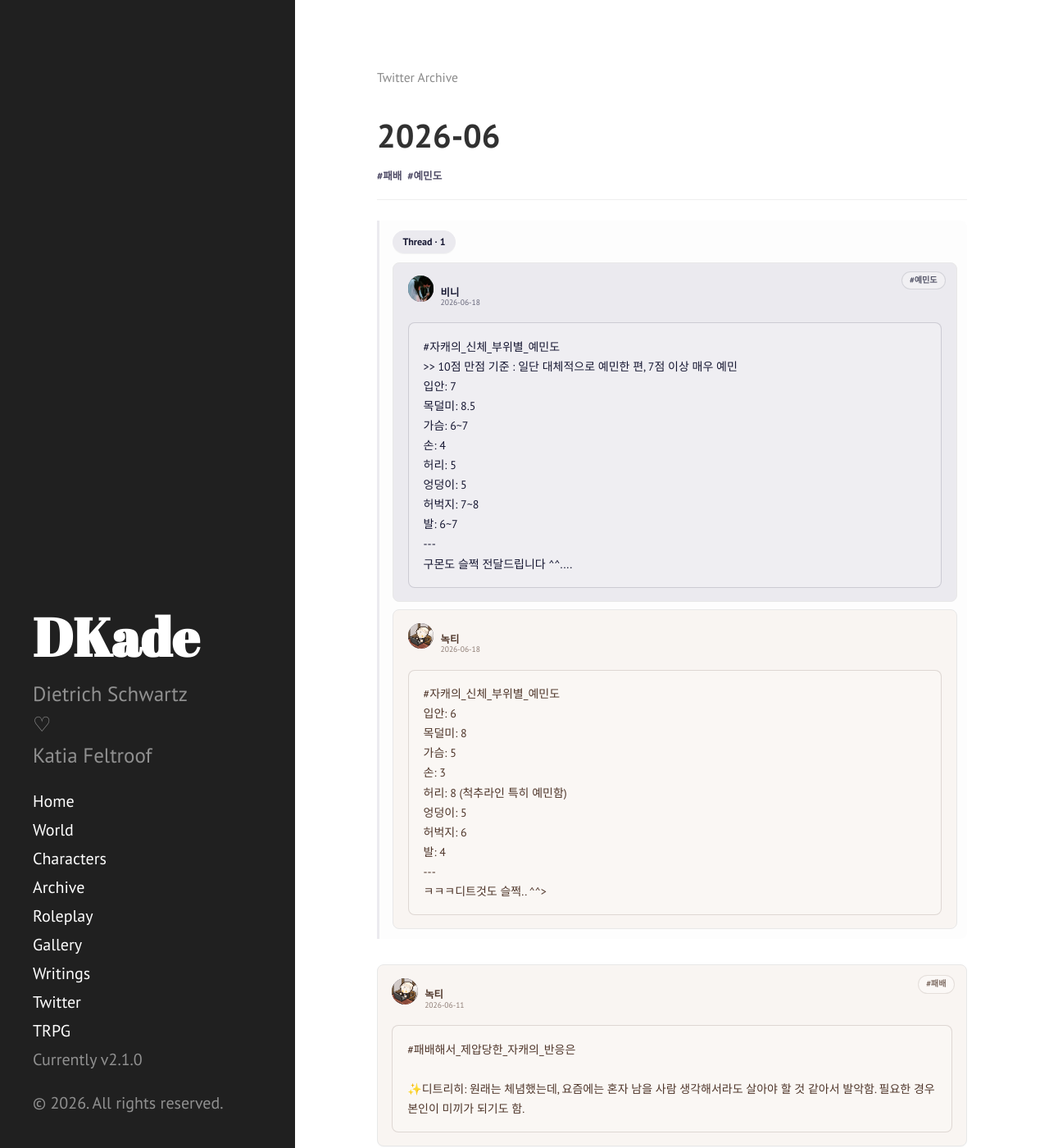
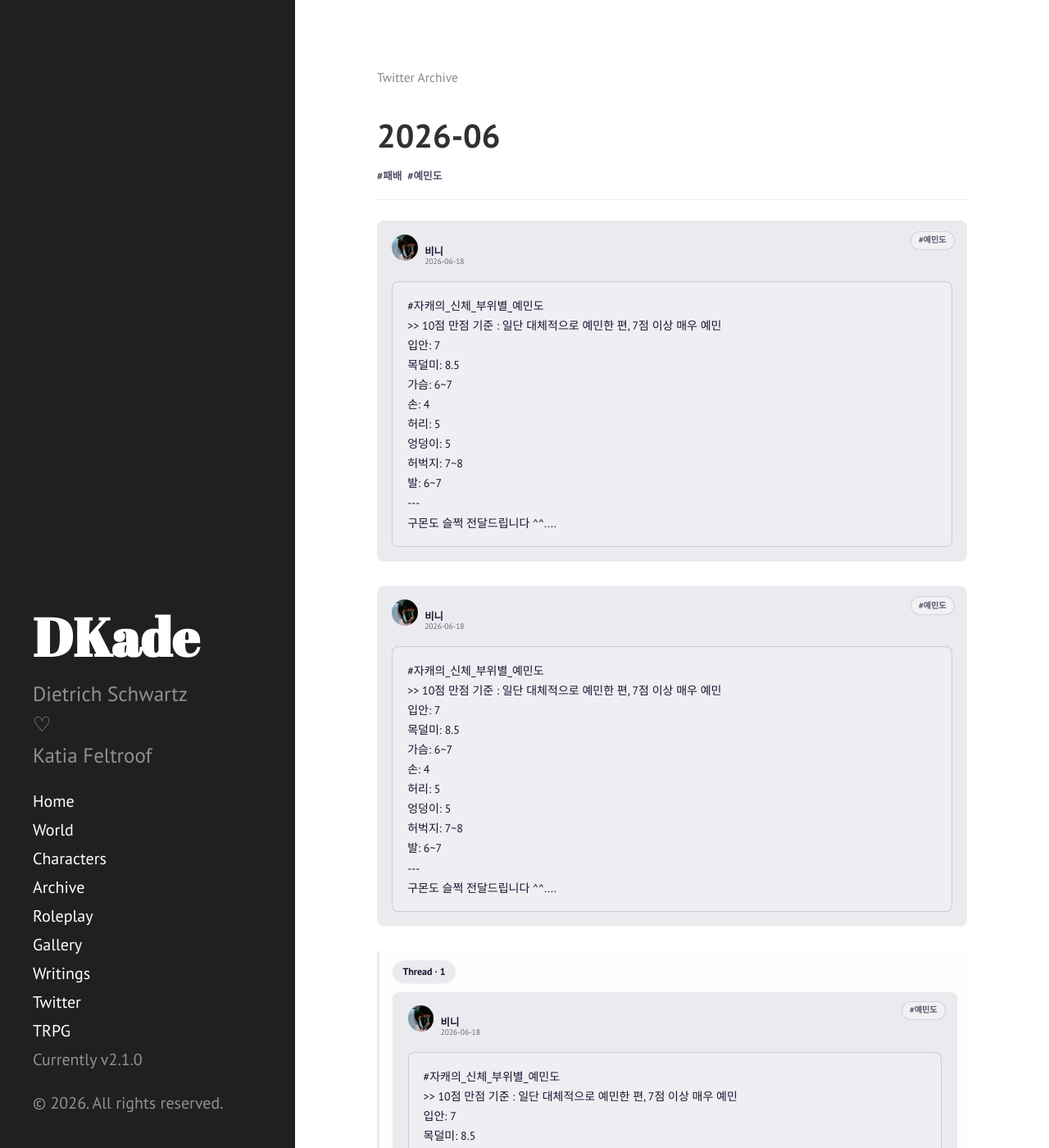
Before and after one commit to mistynocturn-design/dekade-archive, a Jekyll site: the page built from _twitter/2026-06.md, in a window 1280 px wide and 1400 px high. Shown: the whole window at 82% size. Built offline with Jekyll 4.4.1, drawn with Linux system fonts in a browser that asks for light colours.

Commit message:
Update 2026-06.md

```diff
--- a/_twitter/2026-06.md
+++ b/_twitter/2026-06.md
@@ -1,4 +1,5 @@
 ---
+
 layout: twitter_month
 
 title: "2026-06"
@@ -7,18 +8,45 @@
 
 twitter_font_size: "0.70rem"
 
-twitter_dominant_author: "녹티"
-twitter_accent: "#e7e3d8"
-twitter_accent_text: "#4e4a65"
+twitter_dominant_author: "비니"
+
+twitter_accent: "#4e4a65"
+
+twitter_accent_text: "#e7e3d8"
 
 tags:
 
   - "패배"
 
   - "예민도"
+
 ---
 
 
+
+<section class="twitter-note" data-date="2026-06-18" data-author="비니" data-tags="예민도" style="--twitter-note-bg:#ebeaef;--twitter-note-text:#161732;">
+  <div class="twitter-note-header">
+    <img class="twitter-note-avatar" src="/dekade-archive/assets/twitter/2026-06/bini-profile.jpg" alt="">
+    <div>
+      <p class="twitter-note-author">비니</p>
+      <p class="twitter-note-date">2026-06-18</p>
+    </div>
+  </div>
+  <p class="twitter-note-tags">#예민도</p>
+  <div class="twitter-note-text">#자캐의_신체_부위별_예민도<br>&gt;&gt; 10점 만점 기준 : 일단 대체적으로 예민한 편, 7점 이상 매우 예민<br>입안: 7<br>목덜미: 8.5 <br>가슴: 6~7<br>손: 4 <br>허리: 5 <br>엉덩이: 5<br>허벅지: 7~8<br>발: 6~7<br>---<br>구몬도 슬쩍 전달드립니다 ^^....</div>
+</section>
+
+<section class="twitter-note" data-date="2026-06-18" data-author="비니" data-tags="예민도" style="--twitter-note-bg:#ebeaef;--twitter-note-text:#161732;">
+  <div class="twitter-note-header">
+    <img class="twitter-note-avatar" src="/dekade-archive/assets/twitter/2026-06/bini-profile.jpg" alt="">
+    <div>
+      <p class="twitter-note-author">비니</p>
+      <p class="twitter-note-date">2026-06-18</p>
+    </div>
+  </div>
+  <p class="twitter-note-tags">#예민도</p>
+  <div class="twitter-note-text">#자캐의_신체_부위별_예민도<br>&gt;&gt; 10점 만점 기준 : 일단 대체적으로 예민한 편, 7점 이상 매우 예민<br>입안: 7<br>목덜미: 8.5 <br>가슴: 6~7<br>손: 4 <br>허리: 5 <br>엉덩이: 5<br>허벅지: 7~8<br>발: 6~7<br>---<br>구몬도 슬쩍 전달드립니다 ^^....</div>
+</section>
 
 <section class="twitter-thread" data-thread-id="1" style="--twitter-thread-bg:#ebeaef;--twitter-thread-color:#161732;">
 <div class="twitter-thread-label">Thread &middot; 1</div>
```
